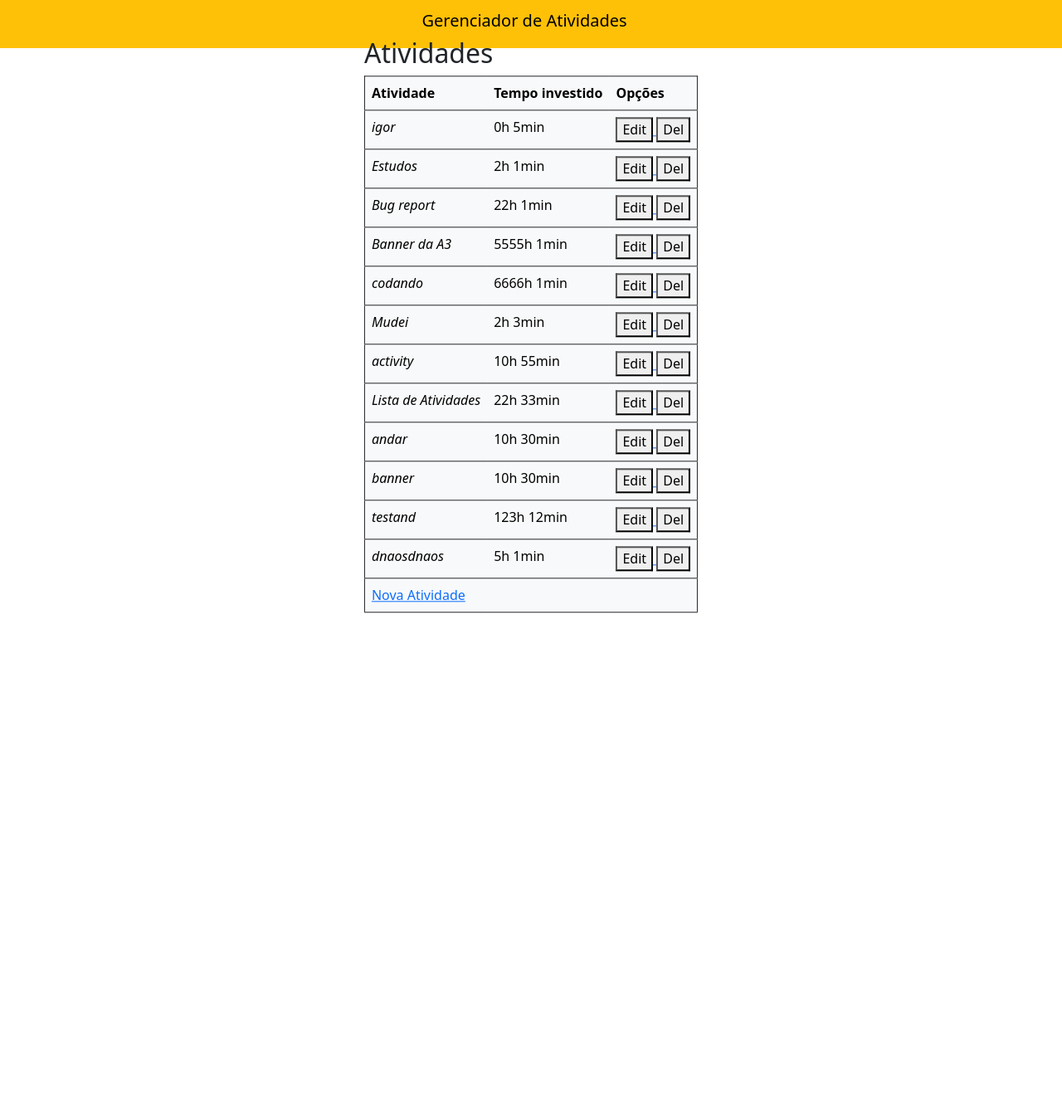
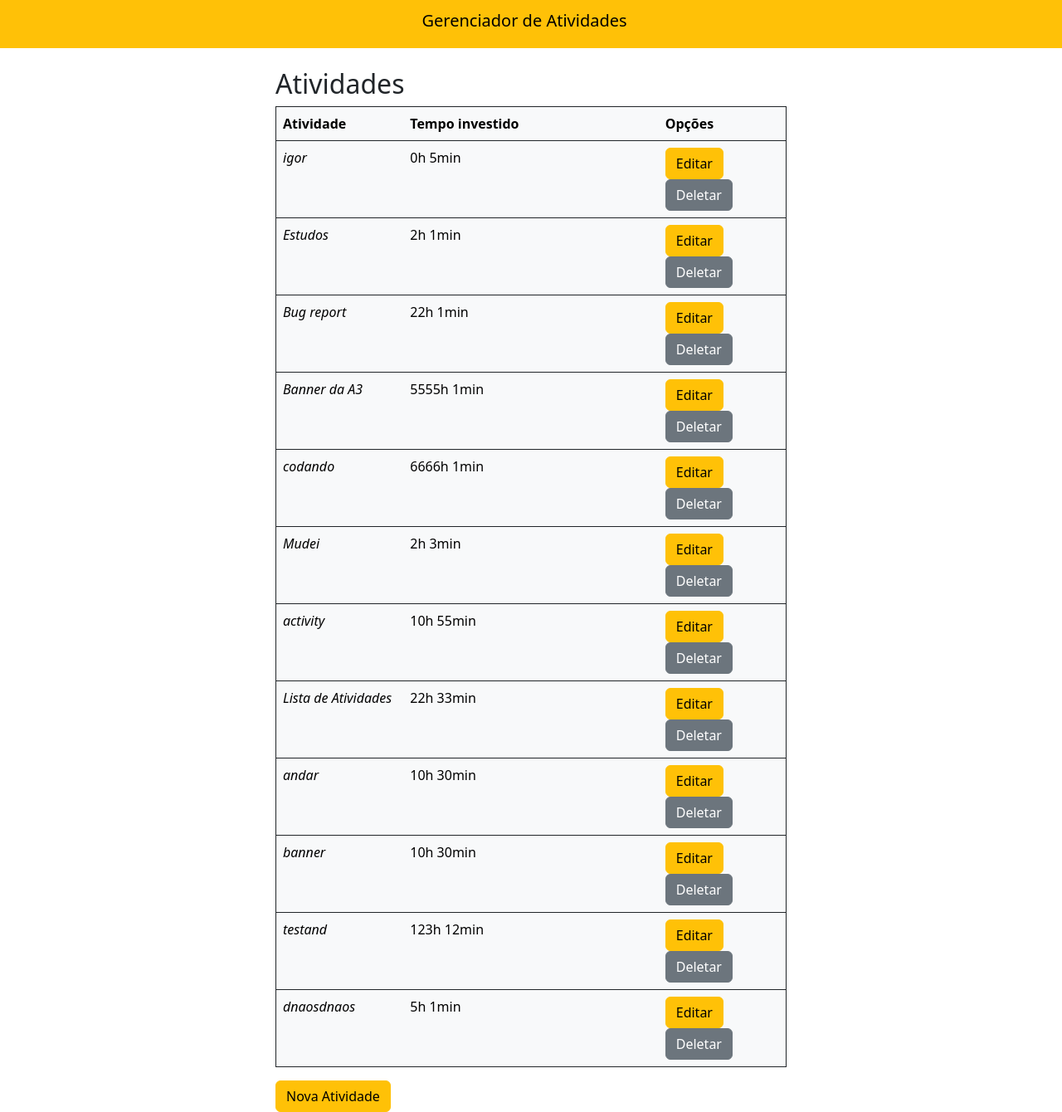
Before and after one commit to mythrillium621/Aula-Pablo, a Django app: page /activities/ in a window 1280 px wide. Shown: the whole page at 83% size. Before the commit the page ends 739 px from the top, so only its background shows below. Run offline with Django 4.2, Linux system fonts and the light colour scheme; data comes from the database, SQL or seed files in the repository; both versions use the stored data as it was before the commit.

```diff
--- a/activities/templates/activities/activity_list.html
+++ b/activities/templates/activities/activity_list.html
@@ -6,12 +6,12 @@
 
 {% block content %}
  <h2>{% block action %}Atividades{% endblock %}</h2>
- <table class="table table-light border border-1 border-dark h-auto">
+ <table class="table table-light border border-1 border-dark">
     <thead>
         <tr>
-            <th scope="col">Atividade</th>
+            <th scope="col" class="w-25">Atividade</th>
             <th scope="col">Tempo investido</th>
-            <th scope="col">Opções</th>
+            <th scope="col" class="w-25">Opções</th>
         </tr>
     </thead>
     <tbody>
@@ -20,19 +20,13 @@
             <td class="fst-italic">{{activity.name}}</td>
             <td>{{activity.hours_spent}}h {{ activity.minutes_spent }}min</td>
             <td>
-                <a href="{% url 'activity_edit' activity.id %}">
-                    <button id="add"><i class="bi bi-trash"></i>Edit</button>
-                </a>
+                <a href="{% url 'activity_edit' activity.id %}" class="btn btn-warning"">Editar</a>
 
-                <a href="{% url 'activity_delete' activity.id %}">
-                    <button id="add"><i class="bi bi-trash"></i>Del</button>
-                </a>
+                <a href="{% url 'activity_delete' pk=activity.id %}" class="btn btn-secondary">Deletar</a>
             </td>
         </tr>
         {% endfor %}
-        <tr>
-            <td colspan="3"><a href="{% url 'activity_new' %}">Nova Atividade</a></td>
-        </tr>
     </tbody>
 </table>
+<a href="{% url 'activity_new' %}" class="btn btn-warning">Nova Atividade</a></td>
 {% endblock %}
--- a/activities/templates/base.html
+++ b/activities/templates/base.html
@@ -16,8 +16,8 @@
 
     </header>
 
-      <main class="container-fluid col-7 mt-4 w-25 justify-content-center">
-        <div class="position-absolute top-50 start-50 translate-middle"> {% block content %}Conteúdo da página{% endblock %}</div>
+      <main class="container-fluid mt-4 w-50 justify-content-center">
+        <div> {% block content %}Conteúdo da página{% endblock %}</div>
       </main>
 
       </main>
--- a/activities/urls.py
+++ b/activities/urls.py
@@ -1,9 +1,10 @@
 from django.urls import path
 from . import views
+from activities.views import ActivityDelete
 
 urlpatterns = [
     path('', views.activity_list, name='activity_list'),
     path('new/', views.activity_new, name='activity_new'),
     path('<int:id>/edit/', views.activity_edit, name='activity_edit'),
-    path('<int:id>/delete/', views.activity_delete, name='activity_delete'),
+    path('delete/<int:pk>', ActivityDelete.as_view(), name='activity_delete'),
 ]
--- a/activities/views.py
+++ b/activities/views.py
@@ -1,6 +1,8 @@
-from django.shortcuts import render, redirect, reverse
+from django.shortcuts import render, redirect
 from .models import Activity
 from .forms import ActivityForm
+from django.views.generic import DeleteView
+from django.urls import reverse_lazy
 
 def activity_list(request):
     activities = Activity.objects.all()
@@ -40,13 +42,7 @@ def activity_new(request):
     }
     return render(request, 'activities/activity_form.html', context)
 
-def activity_delete(request, id):
-    activity = Activity.objects.get(id=id)
-
-    if request.method == 'POST':
-        activity.delete()
-        # messages.success(request, f'Atividade "{activity.name}" deletada com sucesso!')
-        return redirect('activity_list')
-
-
-    # return render(request, 'activities/activity_delete.html', context)
+class ActivityDelete(DeleteView):
+    model = Activity
+    fields = ['name', 'hours_spent', 'minutes_spent']
+    success_url = reverse_lazy("activity_list")
--- a/lista/models.py
+++ b/lista/models.py
@@ -1,8 +1,7 @@
 from django.db import models
 
 class Item(models.Model):
-    item = models.CharField(max_length=200)
-    quantidade = models.IntegerField(default=0)
+
 
 
 #essa classe tem uma função que retorna o nome do item {
```
Also changed, not shown: activities/templates/activities/activity_confirm_delete.html (added, +16 -0 lines), activities/templates/activities/activity_form.html (+3 -21 lines), activities/migrations/0003_alter_activity_hours_spent_and_more.py (added), db.sqlite3, lista/migrations/0003_remove_item_item_remove_item_quantidade.py (added).
